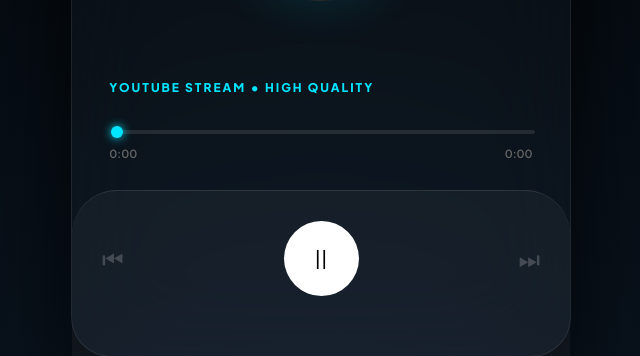
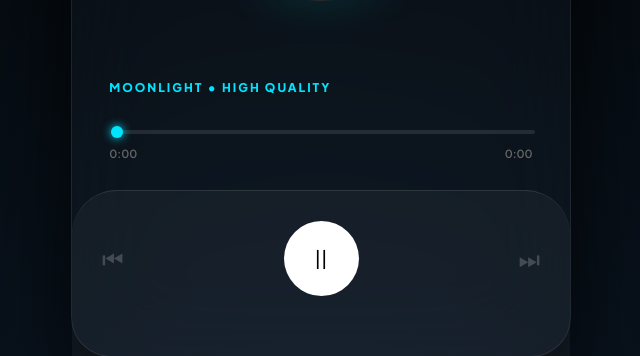
Before and after one commit to crazyinsan03-web/moonlight-studio, a Flask app: template templates/player.html in a window 1280 px wide. Shown: the part 383-739 px from the top of the page, without its empty margins (319-959 px from the left). Run offline with Flask 3, Linux system fonts and the light colour scheme; the template is opened without the code that fills it, so the values that code supplies are empty.

Commit message:
Update player.html

```diff
--- a/templates/player.html
+++ b/templates/player.html
@@ -88,7 +88,7 @@
 
         <div class="song-meta">
             <h1>{{ song.title }}</h1>
-            <p>YouTube Stream • High Quality</p>
+            <p>MOONLIGHT • High Quality</p>
         </div>
 
         <div id="yt-player"></div>
```
